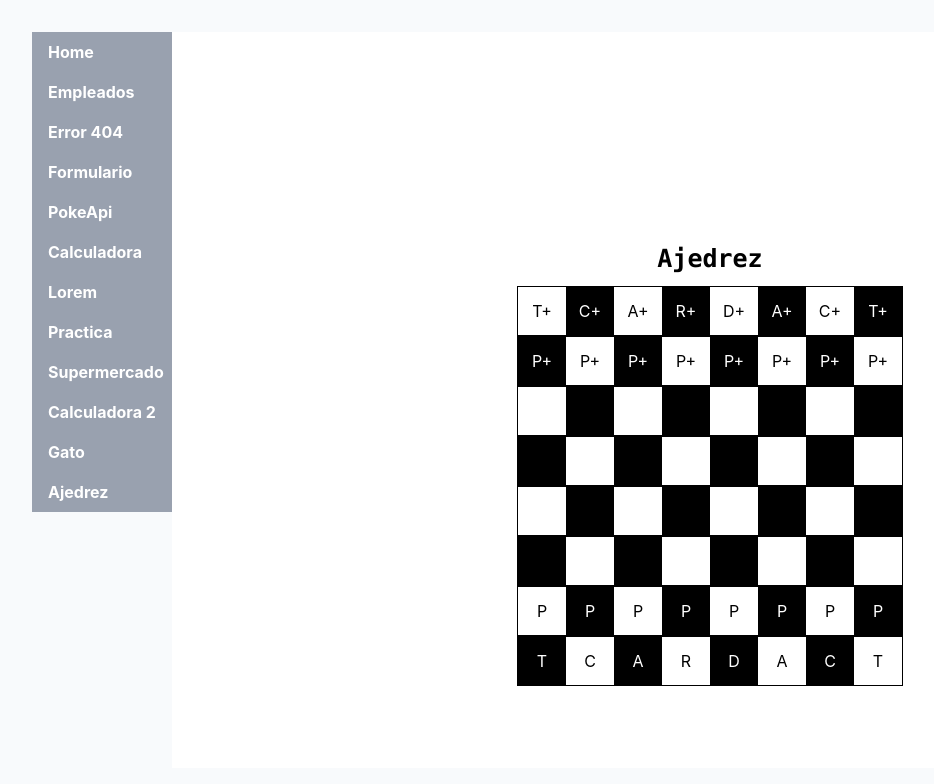
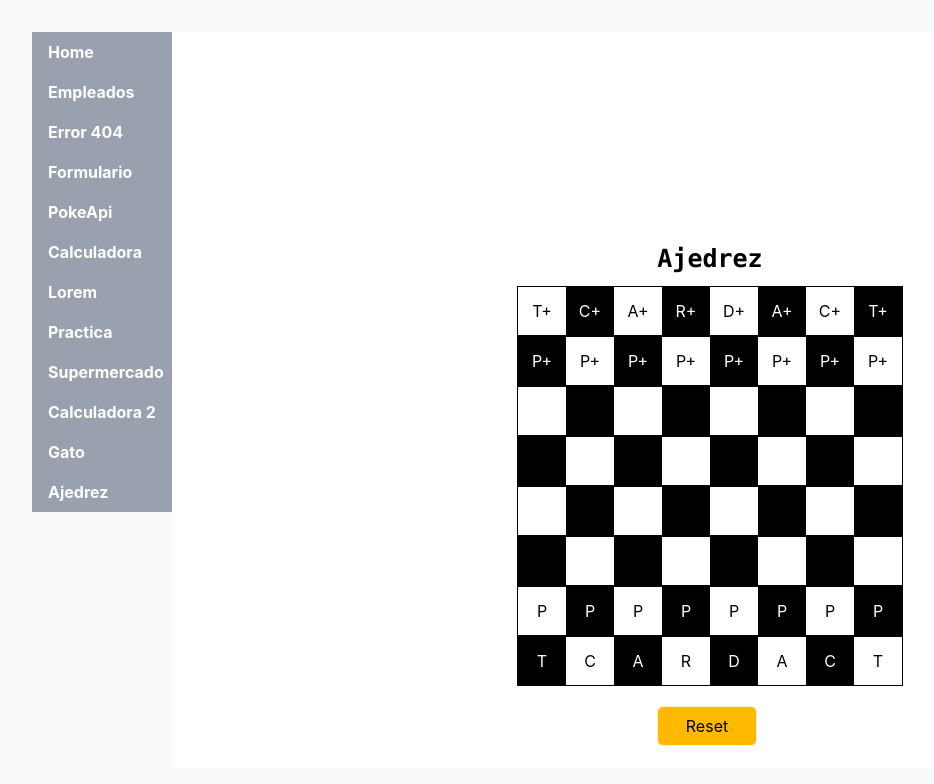
Before and after one commit to npeneipil-web/mipractica, a React (Vite) app: page /ajedrez in a window 1280 px wide. Before the commit this address had no page. Shown: the top 784 px of the page, without its empty margins (0-934 px from the left). Built offline with nearby package versions, Linux system fonts and the light colour scheme.

Commit message:
reset ajedrez

```diff
--- a/src/components/ajedrez/index.tsx
+++ b/src/components/ajedrez/index.tsx
@@ -1,4 +1,4 @@
-import { Braces, Rose } from "lucide-react";
+import { Braces, Rose, Rows } from "lucide-react";
 import { useState } from "react";
 //crear los tipos de pieza y su color
 type PieceType = "R" | "D" | "T" | "C" | "A" | "P";
@@ -443,6 +443,12 @@ export const Ajedrez = () => {
     setPieceSelected({ piece, row, col, suggestions });
   };
 
+  //funcion para resetear
+  const resetBoard = () => {
+    setBoard(boardDefault.map((row) => [...row]));
+    setPieceSelected(null);
+  };
+
   return (
     <div className="mt-50 ">
       <div className="p-2">
@@ -478,6 +484,12 @@ export const Ajedrez = () => {
           })}
         </div>
       ))}
+      <button
+        className="w-25 h-10 left-35 bg-amber-400 border border-amber-100 relative top-5 rounded-md"
+        onClick={resetBoard}
+      >
+        Reset
+      </button>
     </div>
   );
 };
```
